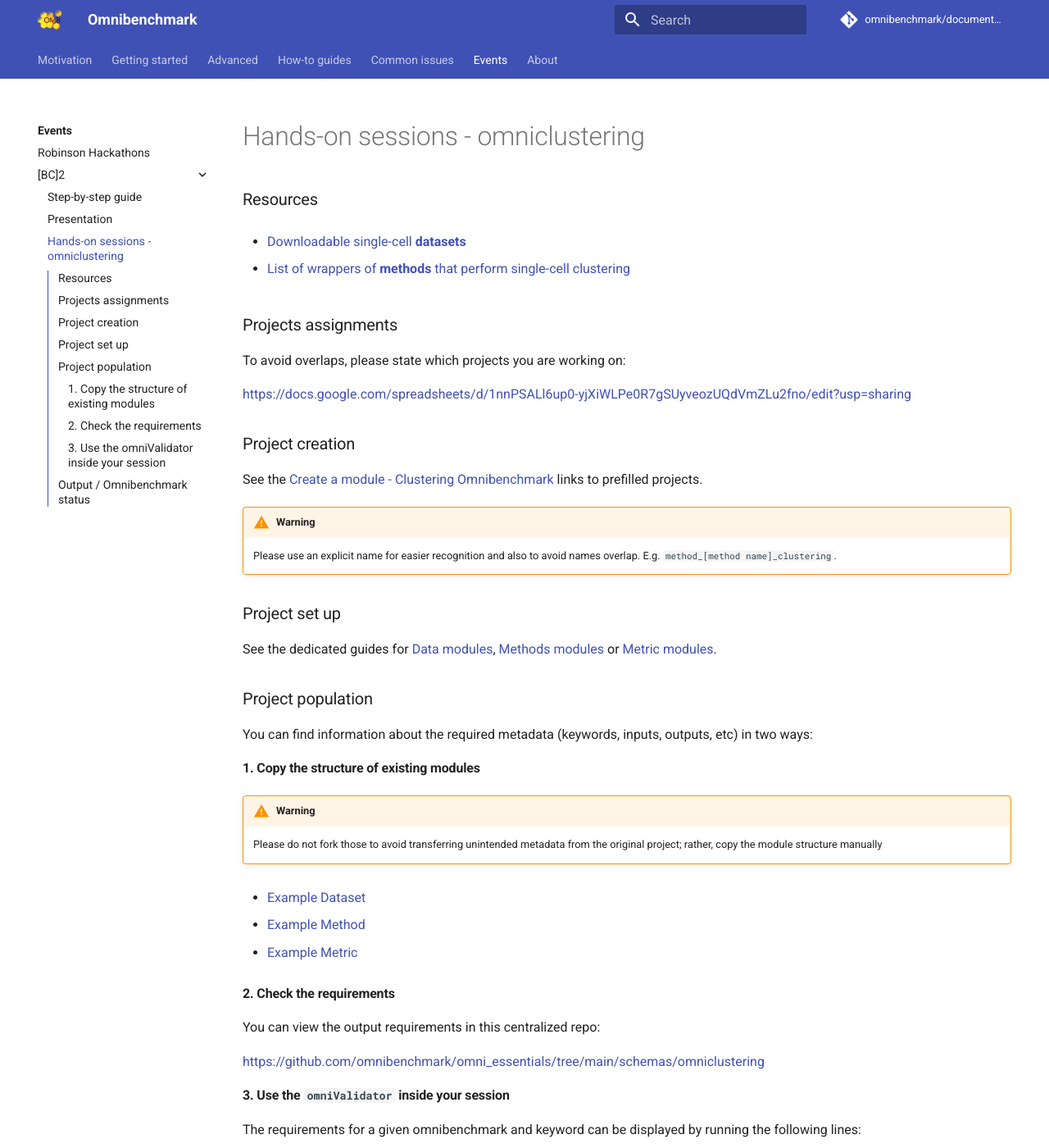
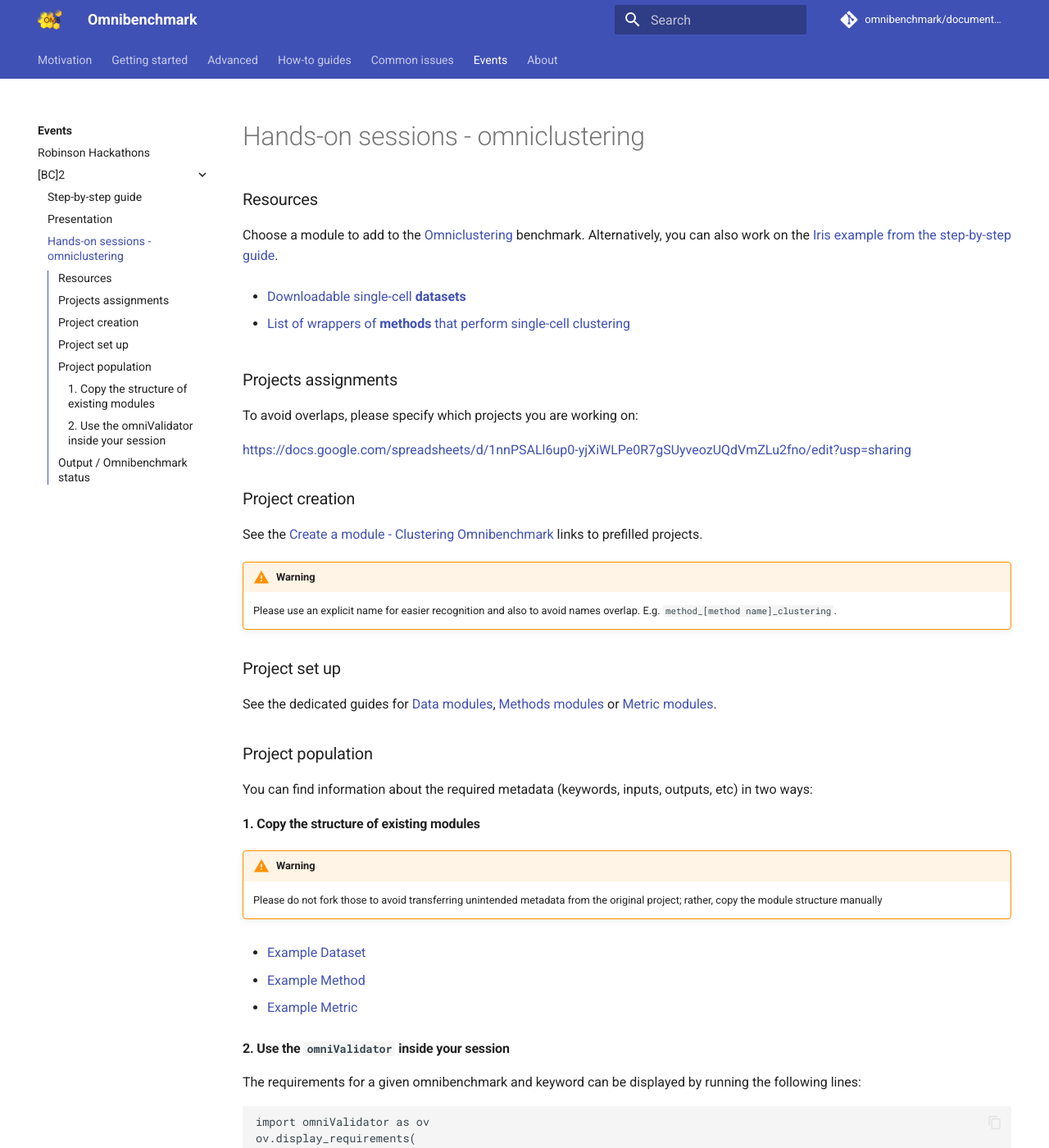
Before and after one commit to omnibenchmark-renku/documentation, an MkDocs documentation site: the page built from docs/05_events/BC2/hands-on_sessions.md, in a window 1280 px wide and 1400 px high. Shown: the whole window at 82% size. Built offline with MkDocs 1.6.1 and Material for MkDocs 9.7.7, drawn with Linux system fonts in a browser that asks for light colours; comment, search, counter and statistics services are not loaded.

Commit message:
fix to bc2 hands on

```diff
--- a/docs/05_events/BC2/hands-on_sessions.md
+++ b/docs/05_events/BC2/hands-on_sessions.md
@@ -3,6 +3,8 @@
 
 
 ### Resources
+
+Choose a module to add to the [Omniclustering](https://gitlab.renkulab.io/omb_benchmarks/omniclustering) benchmark. Alternatively, you can also work on the [Iris example from the step-by-step guide](step_by_step.md).
 
 - [Downloadable single-cell **datasets**](https://bioconductor.org/packages/devel/data/experiment/manuals/DuoClustering2018/man/DuoClustering2018.pdf)
 
@@ -10,7 +12,7 @@
 
 ### Projects assignments
 
-To avoid overlaps, please state which projects you are working on:
+To avoid overlaps, please specify which projects you are working on:
 
 [https://docs.google.com/spreadsheets/d/1nnPSALl6up0-yjXiWLPe0R7gSUyveozUQdVmZLu2fno/edit?usp=sharing](https://docs.google.com/spreadsheets/d/1nnPSALl6up0-yjXiWLPe0R7gSUyveozUQdVmZLu2fno/edit?usp=sharing)
 
@@ -40,13 +42,8 @@
 
 - [Example Metric](https://gitlab.renkulab.io/omb_benchmarks/omniclustering/metric_ShannonEntropy_clustering)
 
-#### 2. Check the requirements
 
-You can view the output requirements in this centralized repo:
-
-[https://github.com/omnibenchmark/omni_essentials/tree/main/schemas/omniclustering](https://github.com/omnibenchmark/omni_essentials/tree/main/schemas/omniclustering)
-
-#### 3. Use the `omniValidator` inside your session
+#### 2. Use the `omniValidator` inside your session
 
 The requirements for a given omnibenchmark and keyword can be displayed by running the following lines:
 
```
Also changed, not shown: site/05_events/BC2/hands-on_sessions/index.html, site/search/search_index.json, 1 other file.
